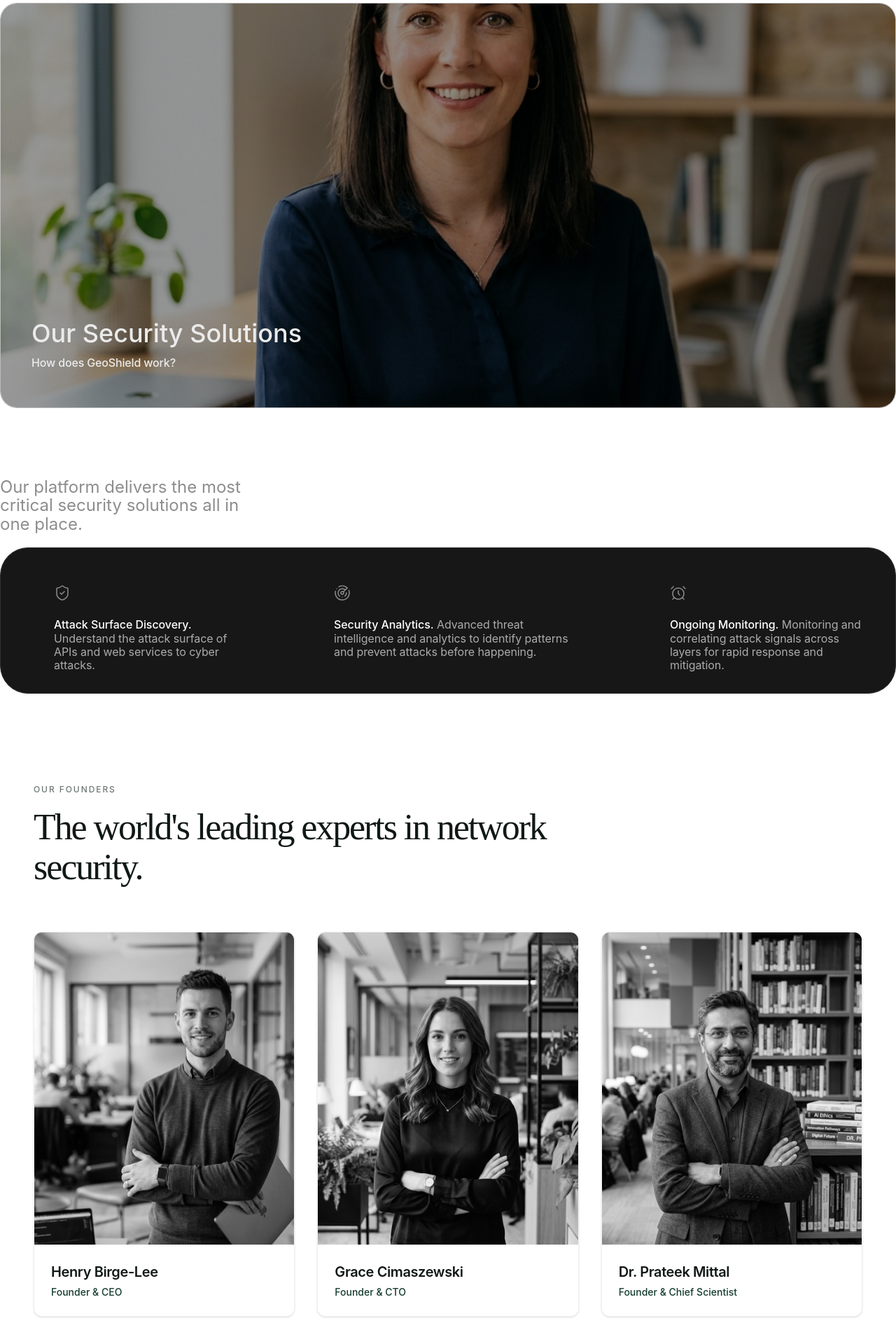
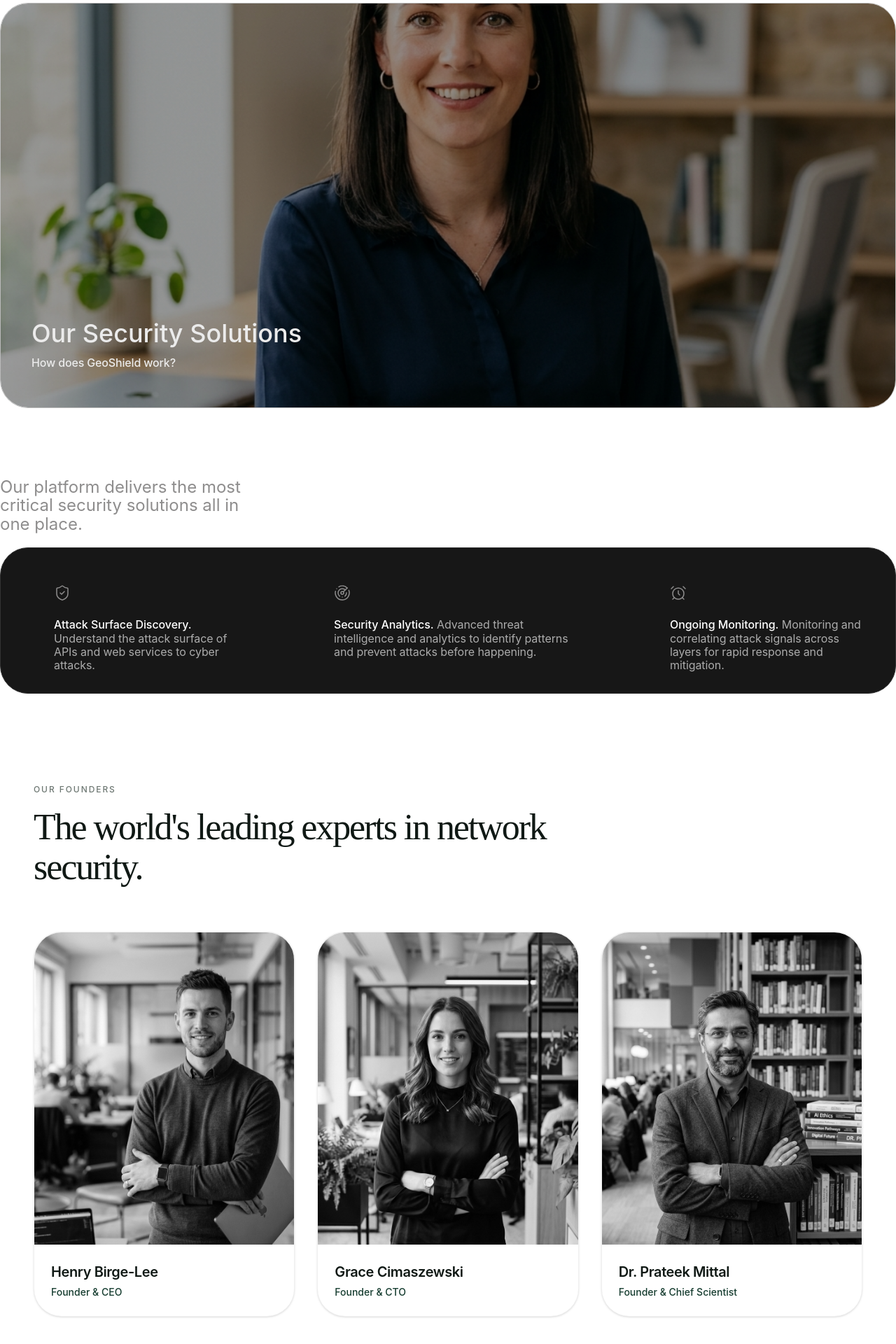
Before and after one commit to Ux-Geek/Crosslayer-Labs, a Next.js app: page / in a window 1280 px wide. Shown: the part 2197-4117 px from the top of the page at 70% size. Built offline with nearby package versions, Linux system fonts and the light colour scheme; a web font is replaced by a local one.

Commit message:
style: update border radius to 40px for SolutionsSection and Team components

```diff
--- a/src/components/SolutionsSection.tsx
+++ b/src/components/SolutionsSection.tsx
@@ -33,7 +33,7 @@
         whileInView={{ opacity: 1, y: 0 }}
         viewport={{ once: true }}
         transition={{ duration: 0.8 }}
-        className="relative w-full overflow-hidden rounded-[24px] border border-[#BABABA]"
+        className="relative w-full overflow-hidden rounded-[40px] border border-[#BABABA]"
         style={{ height: "579px" }}
       >
         <img
--- a/src/components/Team.tsx
+++ b/src/components/Team.tsx
@@ -44,7 +44,7 @@
             whileInView={{ opacity: 1, y: 0 }}
             viewport={{ once: true }}
             transition={{ delay: idx * 0.1 }}
-            className="group relative overflow-hidden rounded-xl border border-black/6 bg-white shadow-sm transition-all hover:shadow-xl"
+            className="group relative overflow-hidden rounded-[40px] border border-black/6 bg-white shadow-sm transition-all hover:shadow-xl"
           >
             <div className="aspect-[1/1.2] overflow-hidden grayscale transition-[filter] duration-500 group-hover:grayscale-0">
               <img
```
